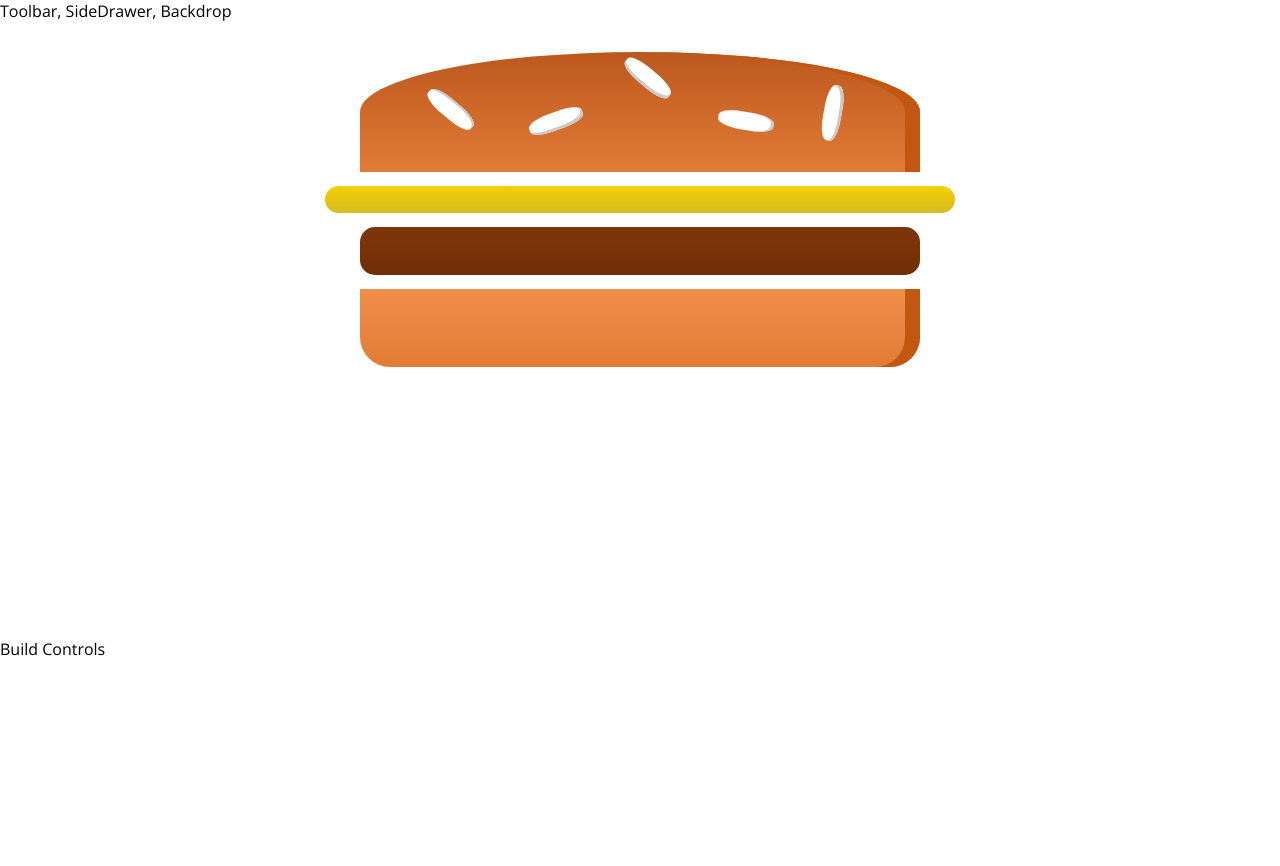
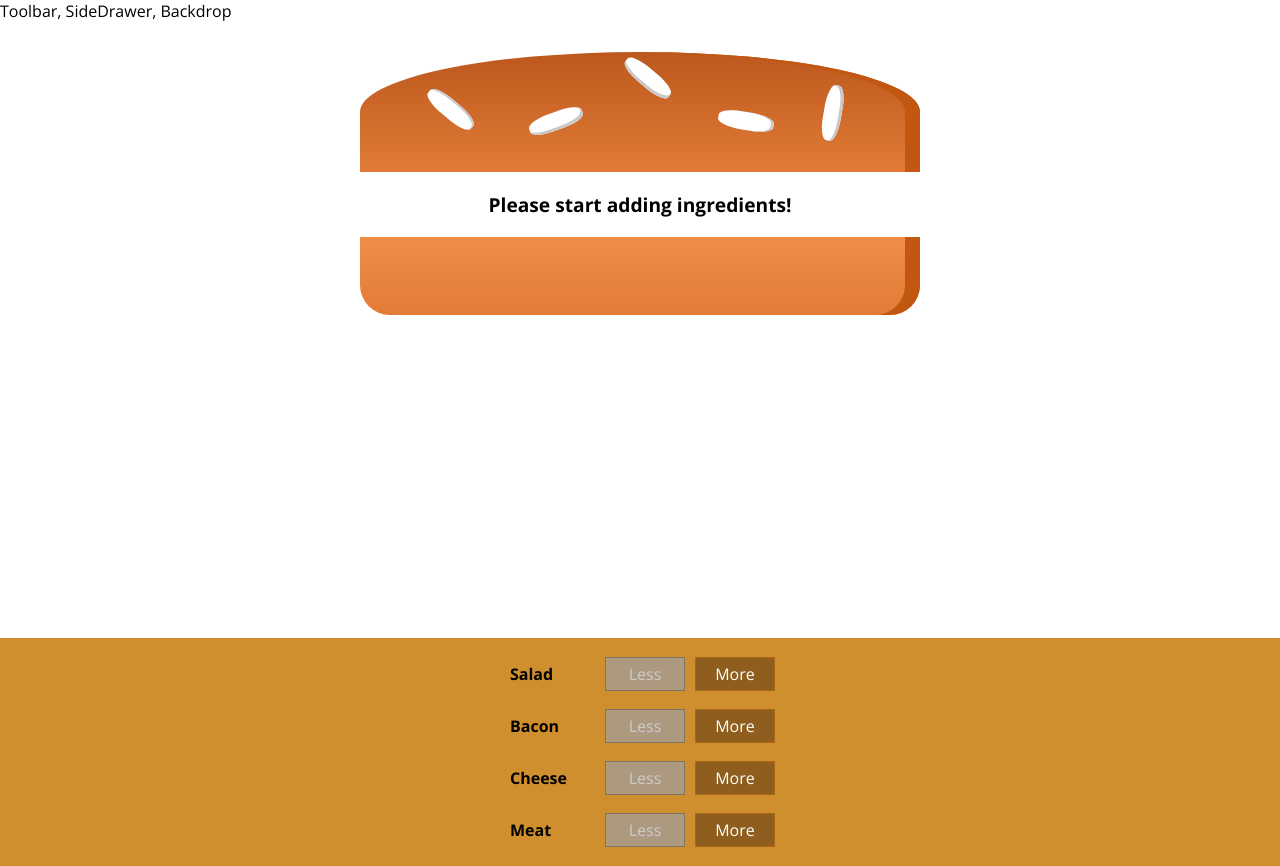
Before and after one commit to kimloy/React-Burger-App, a React (Create React App) app in the folder react-burger-app/: page / in a window 1280 px wide. Before the commit the page ends 800 px from the top, so only its background shows below. Built offline with nearby package versions, Linux system fonts and the light colour scheme.

Commit message:
Added more features => disable a UI to add or remove components for the burger, Implemented the logic to add and remove those components, edgecases when there is less than 0 components to that burger (disable the button)

```diff
--- /dev/null
+++ b/react-burger-app/src/components/Burger/BuildControls/BuildControl/BuildControl.js
@@ -0,0 +1,19 @@
+import React from "react";
+import classes from "./BuildControl.module.css";
+
+const buildControl = (props) => {
+  const { added, removed, disabled } = props;
+  return (
+    <div className={classes.BuildControl}>
+      <div className={classes.Label}>{props.label}</div>
+      <button className={classes.Less} disabled={disabled} onClick={removed}>
+        Less
+      </button>
+      <button className={classes.More} onClick={added}>
+        More
+      </button>
+    </div>
+  );
+};
+
+export default buildControl;
--- /dev/null
+++ b/react-burger-app/src/components/Burger/BuildControls/BuildControl/BuildControl.module.css
@@ -0,0 +1,58 @@
+.BuildControl {
+  display: flex;
+  justify-content: space-between;
+  align-items: center;
+  margin: 5px 0;
+}
+
+.BuildControl button {
+  display: block;
+  font: inherit;
+  padding: 5px;
+  margin: 0 5px;
+  width: 80px;
+  border: 1px solid #aa6817;
+  cursor: pointer;
+  outline: none;
+}
+
+.BuildControl button:disabled {
+  background-color: #ac9980;
+  border: 1px solid #7e7365;
+  color: #ccc;
+  cursor: default;
+}
+
+.BuildControl button:hover:disabled {
+  background-color: #ac9980;
+  color: #ccc;
+  cursor: not-allowed;
+}
+
+.Label {
+  padding: 10px;
+  font-weight: bold;
+  width: 80px;
+}
+
+.BuildControl .Less {
+  background-color: #d39952;
+  color: white;
+}
+
+.BuildControl .More {
+  background-color: #8f5e1e;
+  color: white;
+}
+
+.BuildControl .Less:hover,
+.BuildControl .Less:active {
+  background-color: #daa972;
+  color: white;
+}
+
+.BuildControl .More:hover,
+.BuildControl .More:active {
+  background-color: #99703f;
+  color: white;
+}
--- /dev/null
+++ b/react-burger-app/src/components/Burger/BuildControls/BuildControls.js
@@ -0,0 +1,30 @@
+import React from "react";
+
+import classes from "./BuildControls.module.css";
+import BuildControl from "./BuildControl/BuildControl";
+
+const controls = [
+  { label: "Salad", type: "salad" },
+  { label: "Bacon", type: "bacon" },
+  { label: "Cheese", type: "cheese" },
+  { label: "Meat", type: "meat" },
+];
+
+const buildControls = (props) => {
+  const { ingredientAdded, ingredientRemove, disabled } = props;
+  return (
+    <div className={classes.BuildControls}>
+      {controls.map((ctrl) => (
+        <BuildControl
+          key={ctrl.label}
+          label={ctrl.label}
+          added={() => ingredientAdded(ctrl.type)}
+          removed={() => ingredientRemove(ctrl.type)}
+          disabled={disabled[ctrl.type]}
+        />
+      ))}
+    </div>
+  );
+};
+
+export default buildControls;
--- /dev/null
+++ b/react-burger-app/src/components/Burger/BuildControls/BuildControls.module.css
@@ -0,0 +1,10 @@
+.BuildControls {
+  width: 100%;
+  background-color: #cf8f2e;
+  display: flex;
+  flex-flow: column;
+  align-items: center;
+  box-shadow: 0 2px 1px #ccc;
+  margin: auto;
+  padding: 10px 0;
+}
--- a/react-burger-app/src/components/Burger/Burger.js
+++ b/react-burger-app/src/components/Burger/Burger.js
@@ -4,11 +4,24 @@
 import BurgerIngredient from "./BurgerIngredient/BurgerIngredient";
 
 const burger = (props) => {
+  let transformedIngredients = Object.keys(props.ingredients)
+    .map((igKey) => {
+      return [...Array(props.ingredients[igKey])].map((_, i) => {
+        return <BurgerIngredient key={igKey + i} type={igKey} />;
+      });
+    })
+    .reduce((arr, el) => {
+      return arr.concat(el);
+    }, []);
+
+  if (transformedIngredients.length === 0) {
+    transformedIngredients = <p>Please start adding ingredients!</p>;
+  }
+
   return (
     <div className={classes.Burger}>
       <BurgerIngredient type="bread-top" />
-      <BurgerIngredient type="cheese" />
-      <BurgerIngredient type="meat" />
+      {transformedIngredients}
       <BurgerIngredient type="bread-bottom" />
     </div>
   );
--- a/react-burger-app/src/containers/BurgerBuilder/BurgerBuilder.js
+++ b/react-burger-app/src/containers/BurgerBuilder/BurgerBuilder.js
@@ -1,13 +1,71 @@
 import React, { Component } from "react";
 import Aux from "../../hoc/Auxiliary";
 import Burger from "../../components/Burger/Burger";
+import BuildControls from "../../components/Burger/BuildControls/BuildControls";
+
+const INGREDIENT_PRICES = {
+  salad: 0.5,
+  cheese: 0.4,
+  meat: 1.3,
+  bacon: 0.7,
+};
 
 class BurgerBuilder extends Component {
+  state = {
+    ingredients: {
+      salad: 0,
+      bacon: 0,
+      cheese: 0,
+      meat: 0,
+    },
+    totalPrice: 4,
+  };
+
+  addIngredientHandler = (type) => {
+    const oldCount = this.state.ingredients[type];
+    const updatedCount = oldCount + 1;
+    const updatedIngredients = {
+      ...this.state.ingredients,
+    };
+    updatedIngredients[type] = updatedCount;
+    const priceAddition = INGREDIENT_PRICES[type];
+    const oldPrice = this.state.totalPrice;
+    const newPrice = oldPrice + priceAddition;
+    this.setState({ totalPrice: newPrice, ingredients: updatedIngredients });
+  };
+
+  removeIngredientHandler = (type) => {
+    const oldCount = this.state.ingredients[type];
+    if (oldCount <= 0) {
+      return;
+    }
+
+    const updatedCount = oldCount - 1;
+    const updatedIngredients = {
+      ...this.state.ingredients,
+    };
+    updatedIngredients[type] = updatedCount;
+    const priceDeduction = INGREDIENT_PRICES[type];
+    const oldPrice = this.state.totalPrice;
+    const newPrice = oldPrice - priceDeduction;
+    this.setState({ totalPrice: newPrice, ingredients: updatedIngredients });
+  };
+
   render() {
+    const disabledInfo = {
+      ...this.state.ingredients,
+    };
+    for (let key in disabledInfo) {
+      disabledInfo[key] = disabledInfo[key] <= 0;
+    }
     return (
       <Aux>
-        <Burger />
-        <div>Build Controls</div>
+        <Burger ingredients={this.state.ingredients} />
+        <BuildControls
+          ingredientAdded={this.addIngredientHandler}
+          ingredientRemove={this.removeIngredientHandler}
+          disabled={disabledInfo}
+        />
       </Aux>
     );
   }
```
Also changed, not shown: 1 other file (tests, documents, lock files or other folders).
